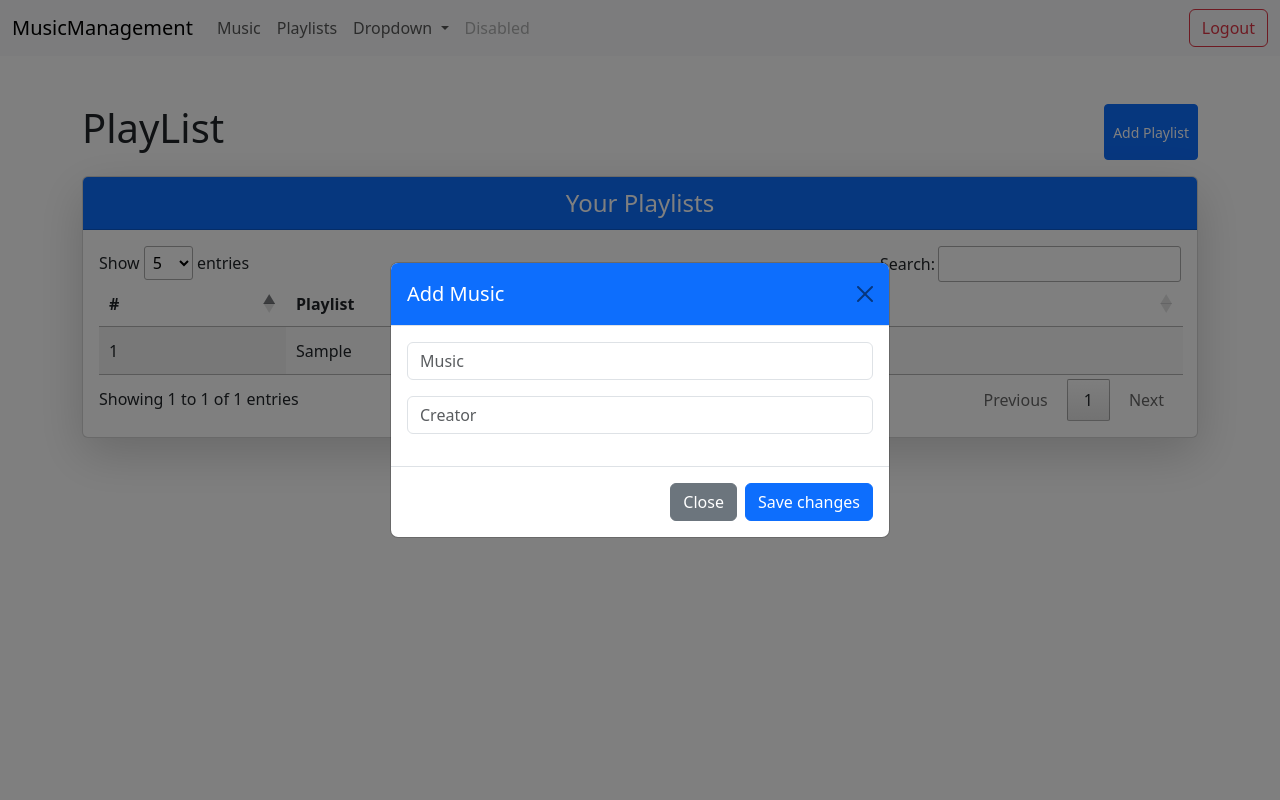
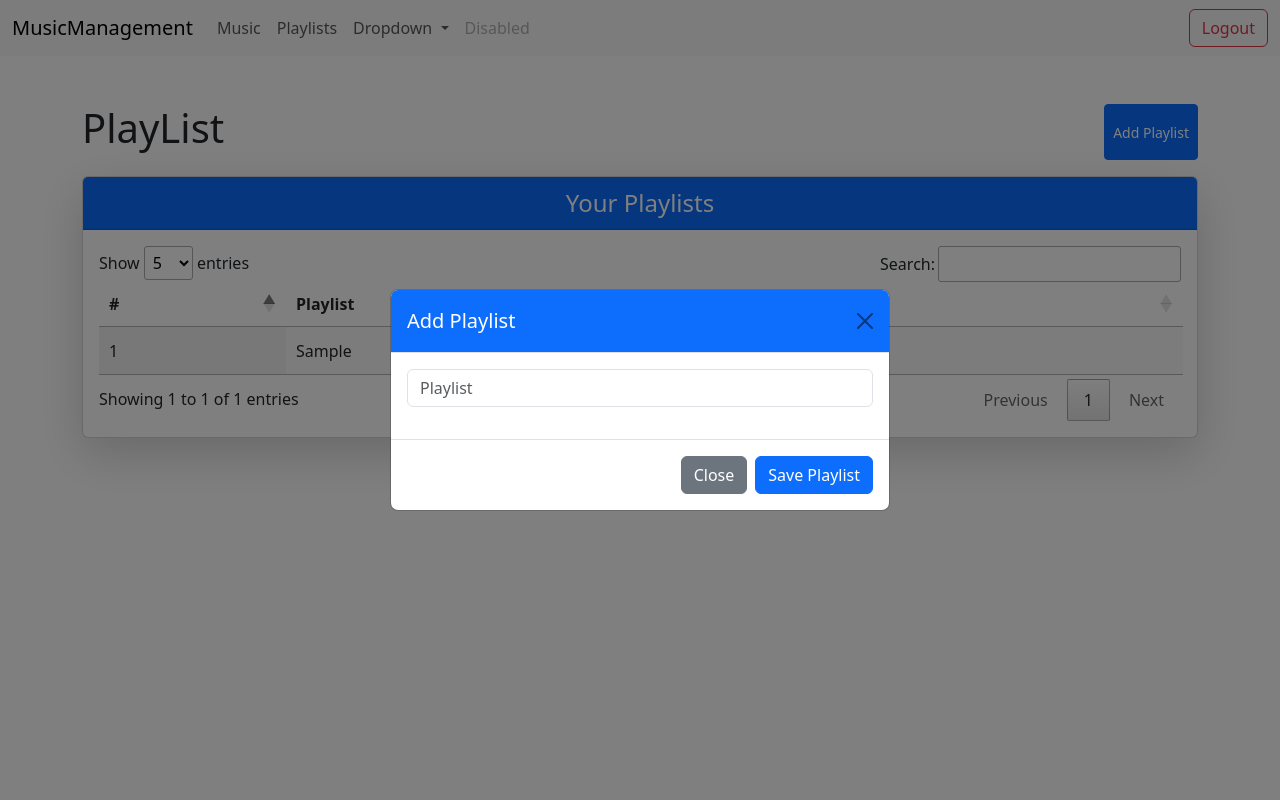
Before and after one commit to ShodanMaster/MusicManagementOOPs, a PHP site: the page made by playlist.php in a window 1280 px wide, after a click on "Add Playlist". Run offline with PHP 8.4, Linux system fonts and the light colour scheme; the visitor is signed in with stand-in values (Sample User, id 1); tables that the repository leaves empty or names only in its code hold one stand-in row (values such as "Sample post"); some libraries are stand-ins or nearby versions.

Commit message:
Add Playlist

```diff
--- a/controllers/PlaylistController.php
+++ b/controllers/PlaylistController.php
@@ -39,4 +39,24 @@ class PlaylistController extends Playlist{
         }
     }
 
+    public function addPlaylist($playlist, $id=null){
+        try{
+
+            if($id!=null){
+                $addPlaylist = $this->playlistUpdate($id, $playlist);
+                return json_encode($addPlaylist);
+            }
+
+            $addPlaylist = $this->playlistAdd($playlist);
+            return json_encode($addPlaylist);
+
+        } catch (Exception $e) {
+            return json_encode([
+                "status" => 500,
+                "message" => "Failed to add music",
+                "error" => $e->getMessage()
+            ]);
+        }
+    }
+
 }
--- a/js/actions/playlist.js
+++ b/js/actions/playlist.js
@@ -27,7 +27,7 @@ $(document).ready( function () {
                 render: function (data, type, row) {
                     return `
                         <button class="btn btn-sm btn-info edit-btn" data-bs-toggle="modal" data-bs-target="#addPlaylistModal"
-                                data-id="${row.id}" data-music="${row.playlist}">
+                                data-id="${row.id}" data-playlist="${row.playlist}">
                             Edit
                         </button>
                         <button class="btn btn-sm btn-danger delete-btn" data-id="${row.id}">
@@ -41,4 +41,79 @@ $(document).ready( function () {
         lengthMenu: [[5, 10, 25, -1], [5, 10, 25, "All"]]
     });
 
+    $('#createButton').on('click', function (e) {
+        e.preventDefault();
+
+        // Reset form fields
+        $('#playlist-form')[0].reset();
+        $('#playlistId').val(""); // Clear hidden input for ID
+
+        // Set modal title and button text
+        $('#addPlaylistModalLabel').text('Add Playlist');
+        $('#saveBtn').text('Save Playlist');
+
+        // Show the modal
+        $('#addPlaylistModal').modal('show');
+    });
+
+    $('#playlist-form').on('submit', function (e) {
+        e.preventDefault(); // Prevent the default form submission
+
+        var playlist = $('#playlist').val();
+
+        // Validate inputs
+        if (playlist.trim() === "") {
+            Swal.fire({
+                icon: "warning",
+                title: "Missing Information",
+                text: "Please fill in both playlist and creator fields.",
+                confirmButtonColor: "#3085d6"
+            });
+            return;
+        }
+
+
+        var formData = new FormData(this);
+        formData.append('action','add');
+        // Send data via AJAX
+        $.ajax({
+            url: 'routes/playlist.php',
+            type: 'POST',
+            data: formData,
+            contentType: false,
+            processData: false,
+            success: function (response) {
+                console.log(response);
+
+                if (response.status === 200) {
+                    Swal.fire({
+                        title: "Success!",
+                        text: response.message,
+                        icon: "success",
+                        confirmButtonText: "OK",
+                    }).then(() => {
+                        table.ajax.reload();
+                        $('#addPlaylistModal').modal('hide');
+                    });
+                } else {
+                    alert(response.message);
+                }
+            },
+            error: function (xhr, status, error) {
+                console.error("AJAX Error:", {
+                    status: xhr.status,
+                    error: error,
+                    responseText: xhr.responseText
+                });
+
+                Swal.fire({
+                    icon: "error",
+                    title: "Oops...",
+                    text: "Error adding the playlist!",
+                    footer: `<strong>${error}</strong>`
+                });
+            }
+        });
+    });
+
 });
--- a/models/Playlist.php
+++ b/models/Playlist.php
@@ -84,5 +84,22 @@ class Playlist extends Dbconfig{
         }
     }
 
+    protected function playlistAdd($playlist){
+        try {
+            $conn = $this->connect();
+
+            $sql = "INSERT INTO playlists(user_id, playlist) VALUES (?, ?)";
+            $stmt = $conn->prepare($sql);
+            $stmt->bind_param("is", $this->userId, $playlist);
+
+            if ($stmt->execute()) {
+                return ["status" => 200, "message" => "Playlist added successfully!"];
+            } else {
+                return ["status" => 500, "message" => "Playlist addition failed!"];
+            }
+        } catch (mysqli_sql_exception $e) {
+            return ["status" => 500, "message" => "Database error: " . $e->getMessage()];
+        }
+    }
 
 }
--- a/playlist.php
+++ b/playlist.php
@@ -2,22 +2,19 @@
 include("app/header.php")
 ?>
 
-<!-- Music Modal -->
+<!-- Playlist Modal -->
 <div class="modal fade" id="addPlaylistModal" tabindex="-1" aria-labelledby="addPlaylistModalLabel" aria-hidden="true">
   <div class="modal-dialog modal-dialog-centered">
     <div class="modal-content">
       <div class="modal-header bg-primary text-white">
-        <h1 class="modal-title fs-5" id="addPlaylistModalLabel">Add Music</h1>
+        <h1 class="modal-title fs-5" id="addPlaylistModalLabel">Add Playlist</h1>
         <button type="button" class="btn-close" data-bs-dismiss="modal" aria-label="Close"></button>
       </div>
-      <form id="music-form">
-        <input type="hidden" name="musicId" id="musicId">
+      <form id="playlist-form">
+        <input type="hidden" name="playlistId" id="playlistId">
         <div class="modal-body">
             <div class="form-group mb-3">
-                <input type="text" class="form-control" name="music" id="music" placeholder="Music" required>
-            </div>
-            <div class="form-group mb-3">
-                <input type="text" class="form-control" name="creator" id="creator" placeholder="Creator" required>
+                <input type="text" class="form-control" name="playlist" id="playlist" placeholder="Playlist" required>
             </div>
         </div>
         <div class="modal-footer">
--- a/routes/playlist.php
+++ b/routes/playlist.php
@@ -31,4 +31,16 @@ if ($_SERVER["REQUEST_METHOD"] == "GET") {
     echo json_encode($decodedResponse);
     exit;
 }
+
+if ($_SERVER["REQUEST_METHOD"] == "POST") {
+
+    $playlistId = $_POST['playlistId'] ?? null;
+    $playlist = $_POST['playlist'] ?? '';
+
+    if($action==='add'){
+        $response = $playlistController->addPlaylist($playlist);
+        echo $response;
+        exit;
+    }
+}
 ?>
```
Also changed, not shown: js/actions/music.js (+13 -2 lines).
